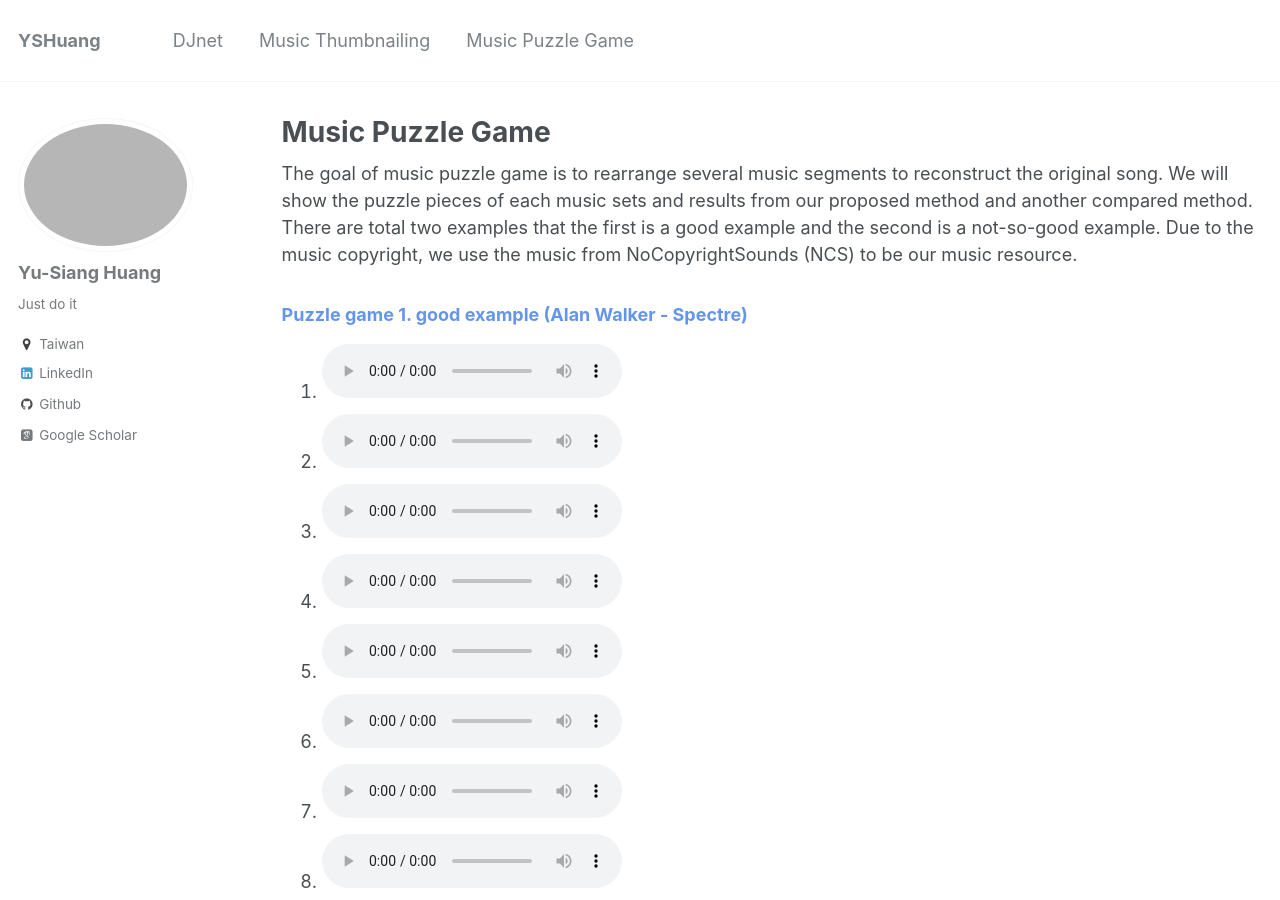
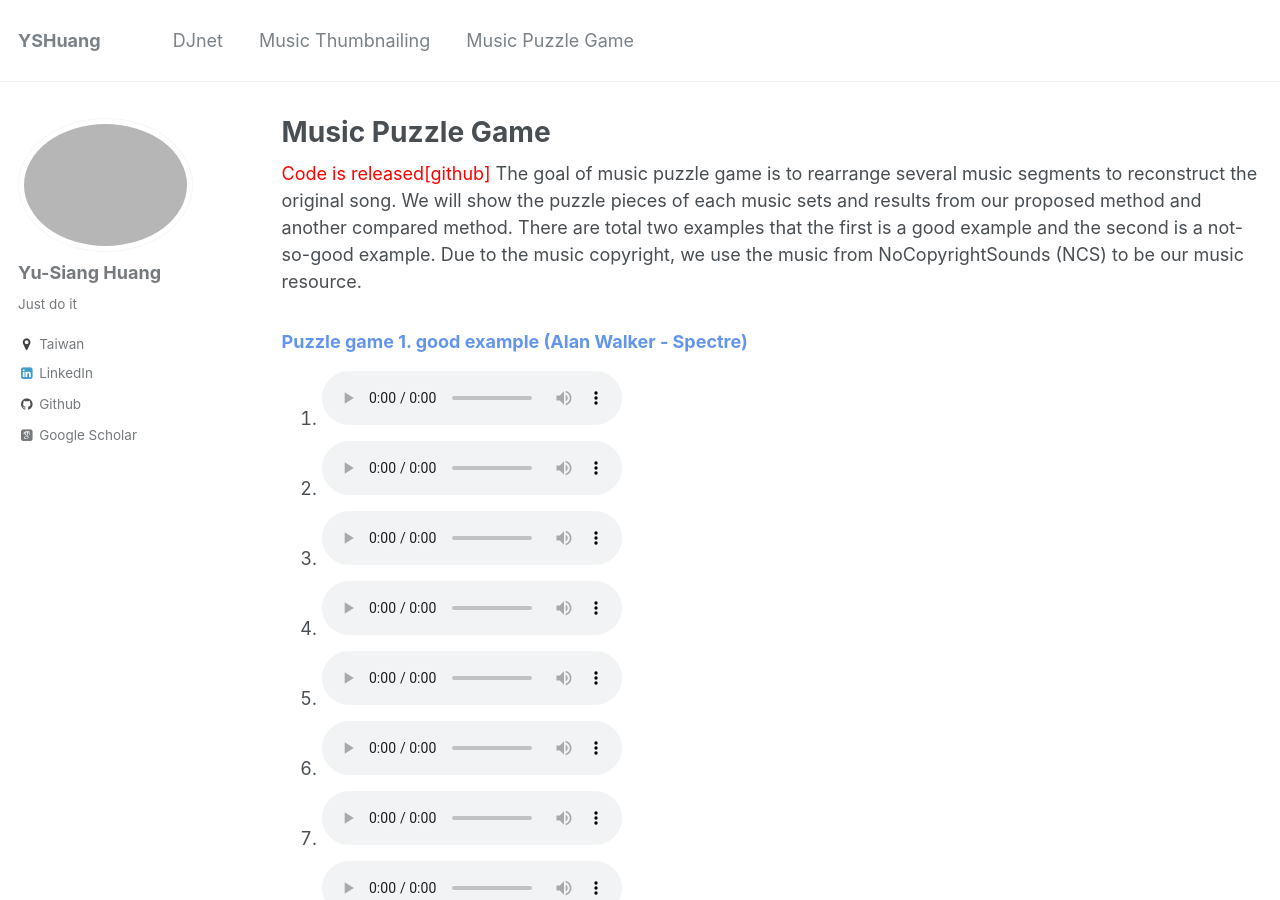
Before and after one commit to remyhuang/remyhuang.github.io, a Jekyll site: the page built from _pages/music_puzzle_game.html, in a window 1280 px wide and 900 px high. Built offline with Jekyll 4.4.1, drawn with Linux system fonts in a browser that asks for light colours; some web fonts are replaced.

Commit message:
Update music_puzzle_game.html

```diff
--- a/_pages/music_puzzle_game.html
+++ b/_pages/music_puzzle_game.html
@@ -4,6 +4,8 @@ title: "Music Puzzle Game"
 permalink: /music_puzzle_game/
 author_profile: true
 ---
+
+<font color="red">Code is released<a href="https://github.com/remyhuang/music-puzzle-games">[github]<a/></font>
 
 The goal of music puzzle game is to rearrange several music segments to reconstruct the original song.
 We will show the puzzle pieces of each music sets and results from our proposed method and another compared method.
```
